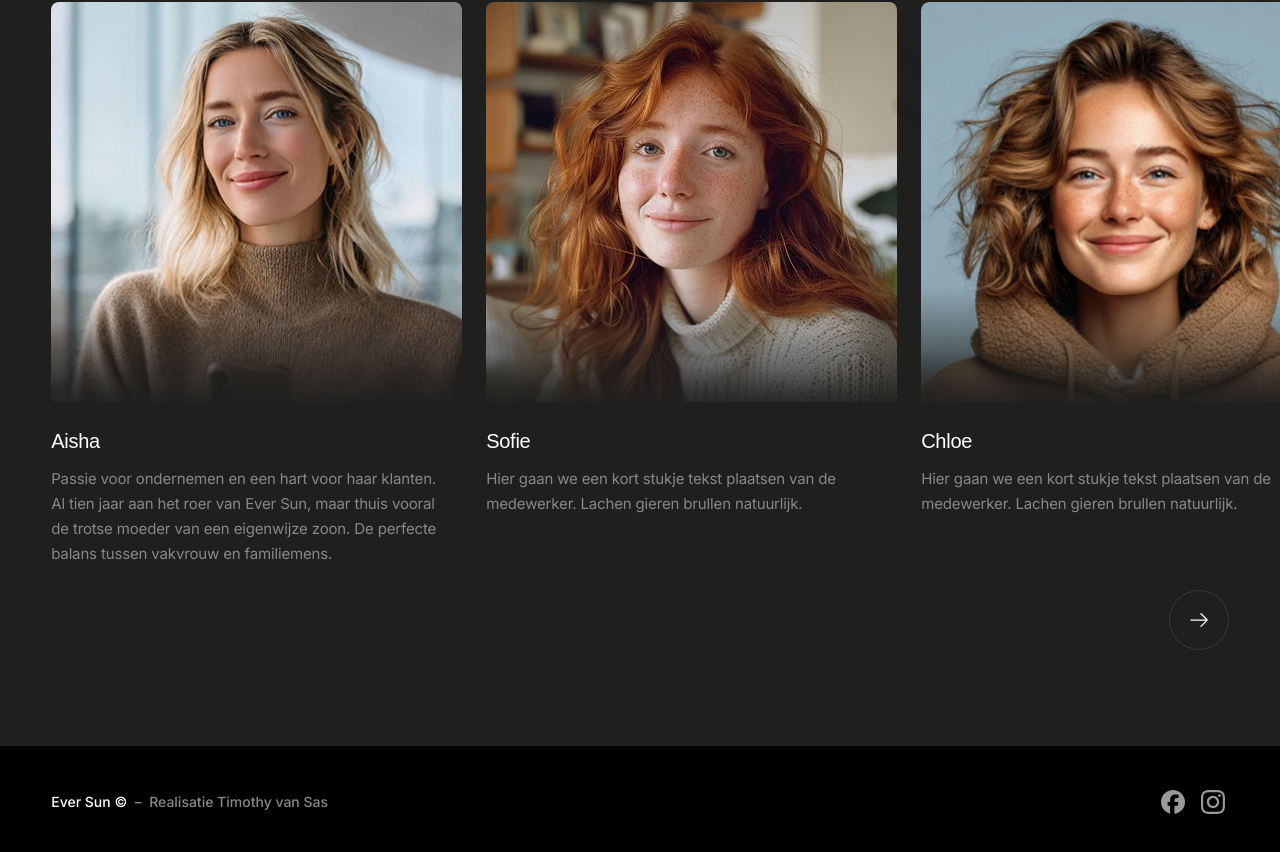
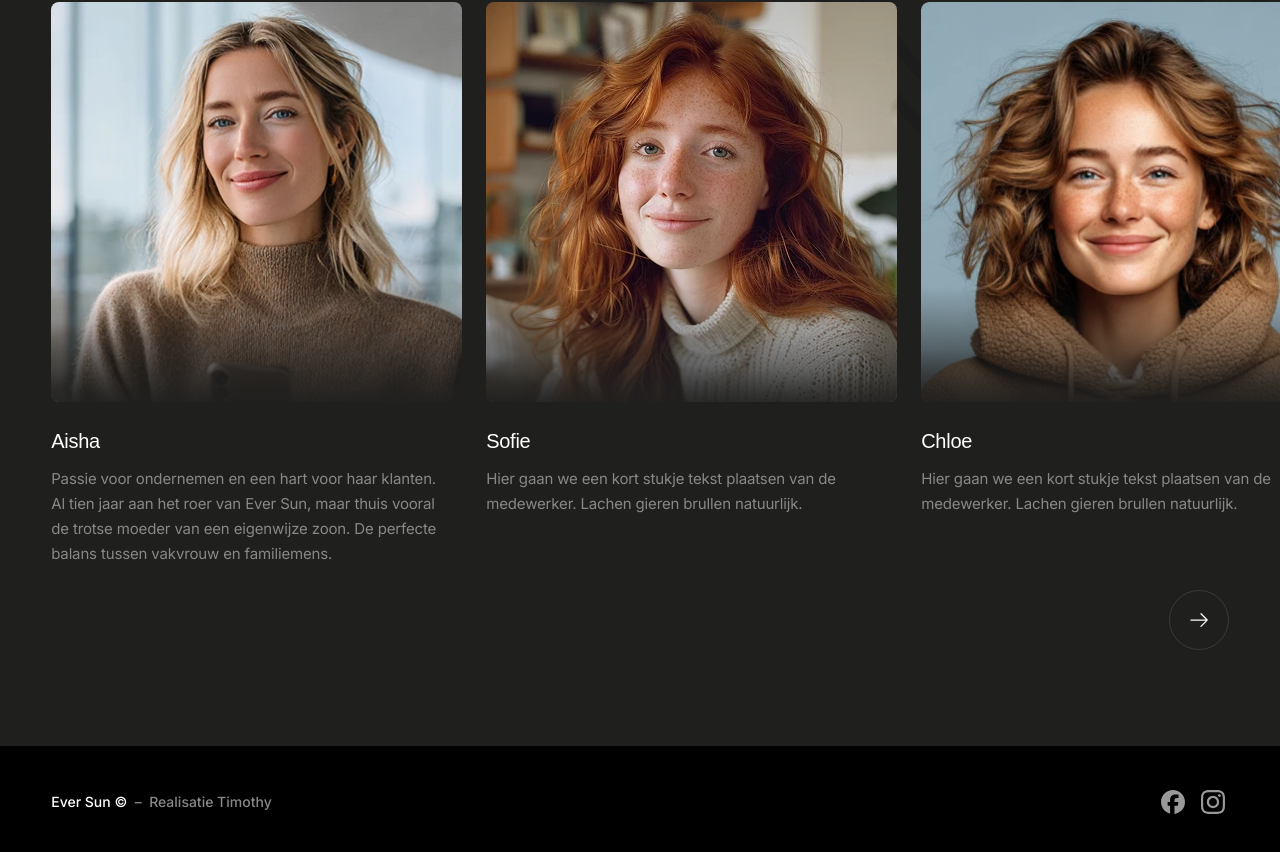
Before and after one commit to timothyvansas-gif/eversun, a Next.js app: page / in a window 1280 px wide. Shown: the part 5038-5890 px from the top of the page. Built offline with nearby package versions, Linux system fonts and the light colour scheme; a web font is replaced by a local one.

Commit message:
refactor: simplify footer attribution text to show only developer name

```diff
--- a/src/components/footer.tsx
+++ b/src/components/footer.tsx
@@ -12,7 +12,7 @@ export default function Footer() {
         <p className="text-sm font-medium">
           <span className="text-white">Ever Sun ©</span>
           <span style={{ color: "#888888" }}>
-            &nbsp; – &nbsp;<span className="hidden sm:inline">Realisatie Timothy van Sas</span><span className="sm:hidden">Ontwikkeld door Timothy van Sas</span>
+            &nbsp; – &nbsp;Realisatie Timothy
           </span>
         </p>
 
```
